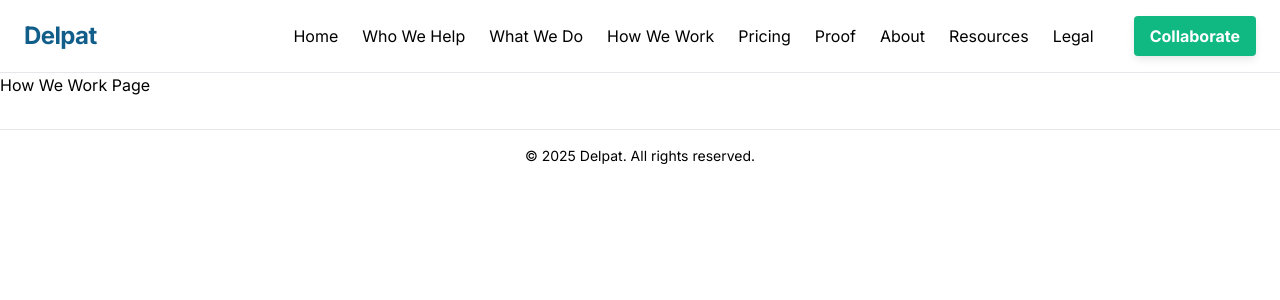
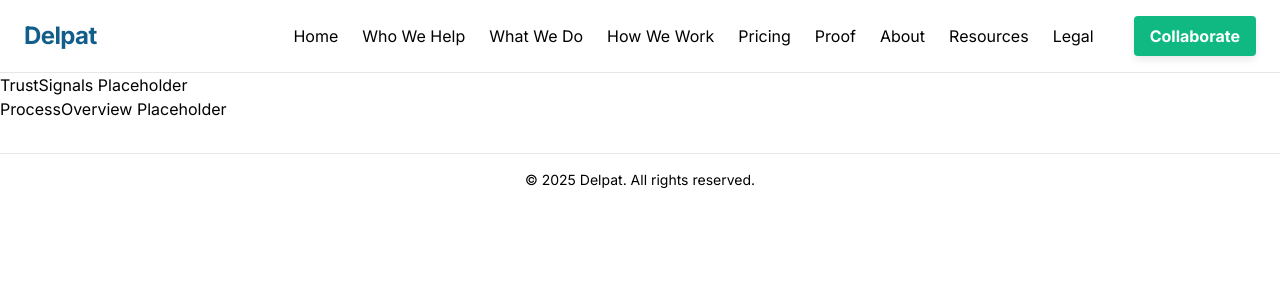
Before and after one commit to Delpat-Tech/webloom, a Next.js app: page /how-we-work in a window 1280 px wide. Shown: the top 300 px of the page. Built offline with nearby package versions, Linux system fonts and the light colour scheme.

Commit message:
feat(how-we-work): build page structure with TrustSignals and ProcessOverview placeholders

```diff
--- a/src/app/how-we-work/page.tsx
+++ b/src/app/how-we-work/page.tsx
@@ -1,3 +1,18 @@
+import TrustSignals from '@/components/sections/TrustSignals';
+import ProcessOverview from '@/components/sections/ProcessOverview';
+
 export default function HowWeWork() {
-  return <div>How We Work Page</div>;
+  return (
+    <div>
+      {/* How We Work Page Structure */}
+      <section>
+        {/* TrustSignals Placeholder */}
+        <TrustSignals />
+      </section>
+      <section>
+        {/* ProcessOverview Placeholder */}
+        <ProcessOverview />
+      </section>
+    </div>
+  );
 }
--- a/src/components/sections/ProcessOverview.tsx
+++ b/src/components/sections/ProcessOverview.tsx
@@ -1,3 +1,3 @@
 export default function ProcessOverview() {
-  return <section>Process Overview Section</section>;
+  return <div>ProcessOverview Placeholder</div>;
 }
--- /dev/null
+++ b/src/components/sections/TrustSignals.tsx
@@ -0,0 +1,3 @@
+export default function TrustSignals() {
+  return <div>TrustSignals Placeholder</div>;
+}
```
